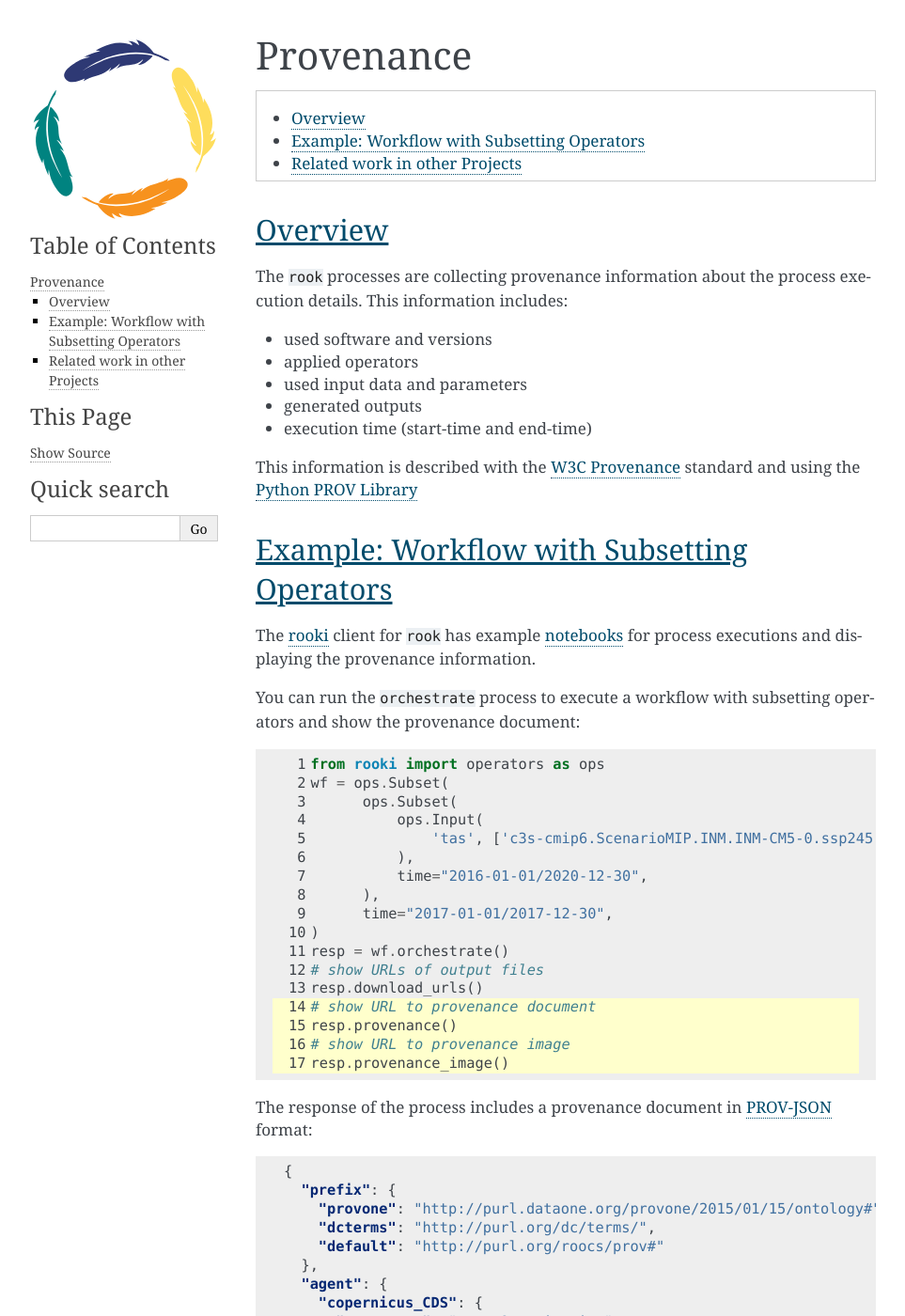
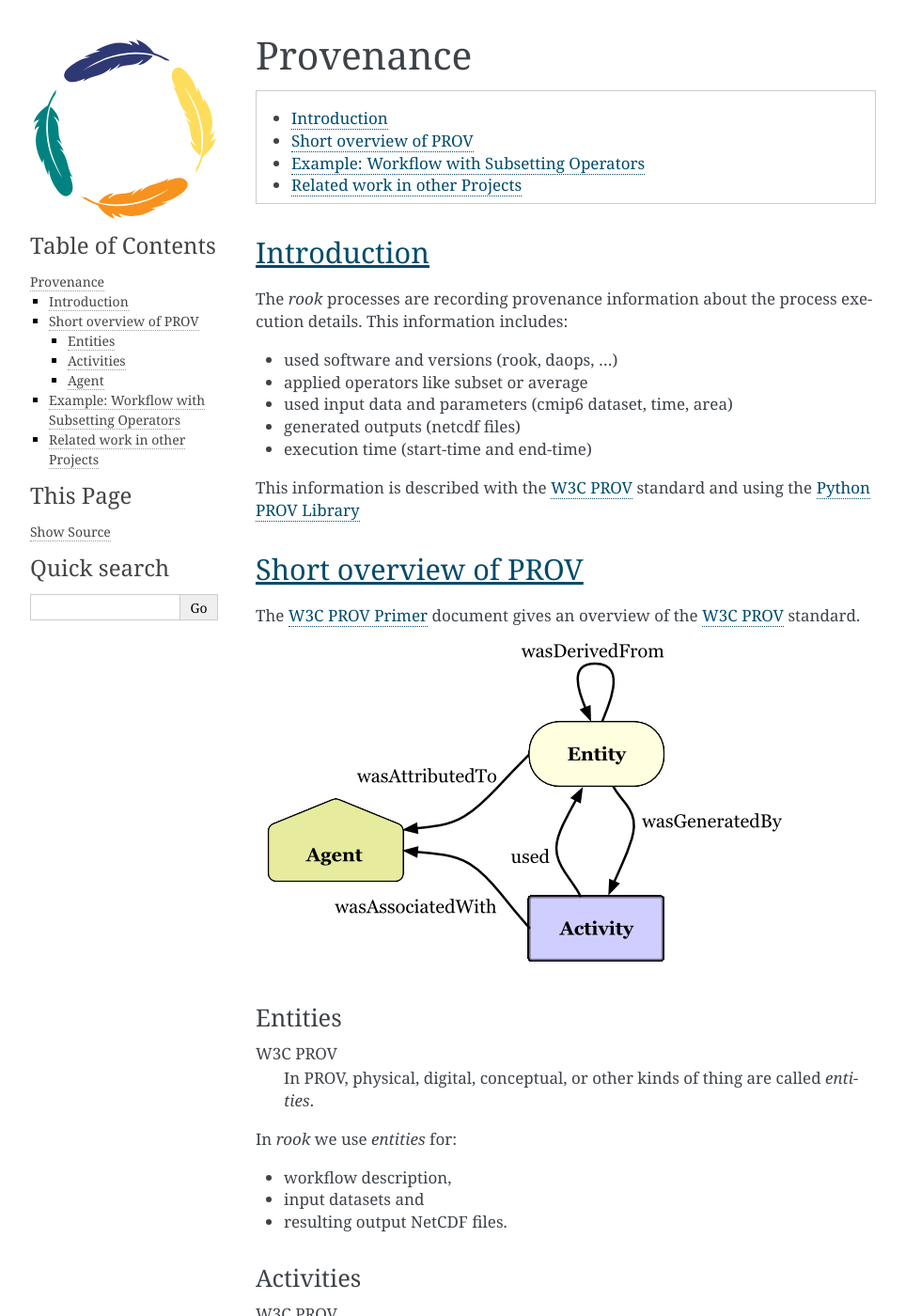
Before and after one commit to roocs/rook, a Sphinx documentation site: the page built from docs/source/prov.rst, in a window 1280 px wide and 1400 px high. Shown: the whole window at 94% size, without its empty margins (148-1111 px from the left). Built offline with Sphinx 7.4.7, drawn with Linux system fonts in a browser that asks for light colours; some of the changed text lies outside the part shown.

Commit message:
added prov overview

```diff
--- a/docs/source/prov.rst
+++ b/docs/source/prov.rst
@@ -7,22 +7,61 @@ Provenance
     :local:
     :depth: 1
 
-Overview
---------
+Introduction
+------------
 
-The ``rook`` processes are collecting provenance information about the process execution details.
+The *rook* processes are recording provenance information about the process execution details.
 This information includes:
 
-* used software and versions
-* applied operators
-* used input data and parameters
-* generated outputs
+* used software and versions (rook, daops, ...)
+* applied operators like subset or average
+* used input data and parameters (cmip6 dataset, time, area)
+* generated outputs (netcdf files)
 * execution time (start-time and end-time)
 
-This information is described with the `W3C Provenance`_ standard and using
+This information is described with the `W3C PROV`_ standard and using
 the `Python PROV Library`_
 
+Short overview of PROV
+----------------------
 
+The `W3C PROV Primer`_ document gives an overview of the `W3C PROV`_ standard.
+
+.. image:: prov-overview.png
+
+Entities
+++++++++
+
+W3C PROV
+      In PROV, physical, digital, conceptual, or other kinds of thing are called *entities*.
+
+In *rook* we use *entities* for:
+
+* workflow description,
+* input datasets and
+* resulting output NetCDF files.
+
+Activities
+++++++++++
+
+W3C PROV
+    *Activities* are how entities come into existence.
+
+In *rook* we use *activities* for:
+
+* operators like ``subset`` and ``average``.
+* processes like ``orchestrate`` to run a workflow.
+
+Agent
++++++
+
+W3C PROV
+    An *agent* takes a role in an activity.
+
+In *rook* we use *agents* for:
+
+* software like *rook* and *daops*,
+* organisations like *Copernicus Climate Data Store*.
 
 Example: Workflow with Subsetting Operators
 -------------------------------------------
@@ -76,7 +115,8 @@ The ESMValTool_ project is recording provenance information of scientific workfl
 The Climate4Impact_ project is using provenance to record the workflow of data staging and creating Jupyter notebooks.
 
 .. _`Python PROV Library`: https://pypi.org/project/prov/
-.. _`W3C Provenance`: https://www.w3.org/TR/prov-dm/
+.. _`W3C PROV`: https://www.w3.org/TR/prov-dm/
+.. _`W3C PROV Primer`: https://www.w3.org/TR/2013/NOTE-prov-primer-20130430/
 .. _PROV-JSON: https://openprovenance.org/prov-json/
 .. _rooki: https://rooki.readthedocs.io/en/latest/
 .. _notebooks: https://nbviewer.jupyter.org/github/roocs/rooki/tree/master/notebooks/demo/
```
Also changed, not shown: docs/source/prov-overview.png (added).
